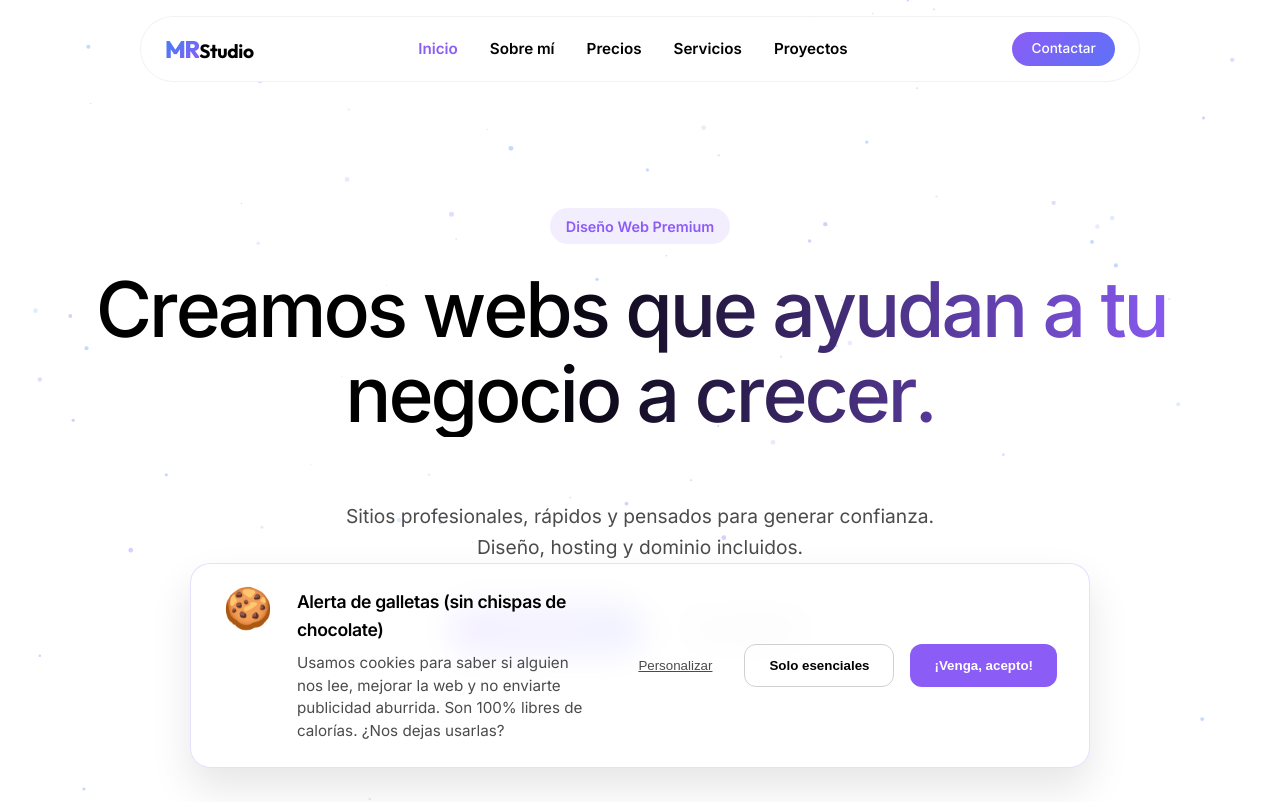
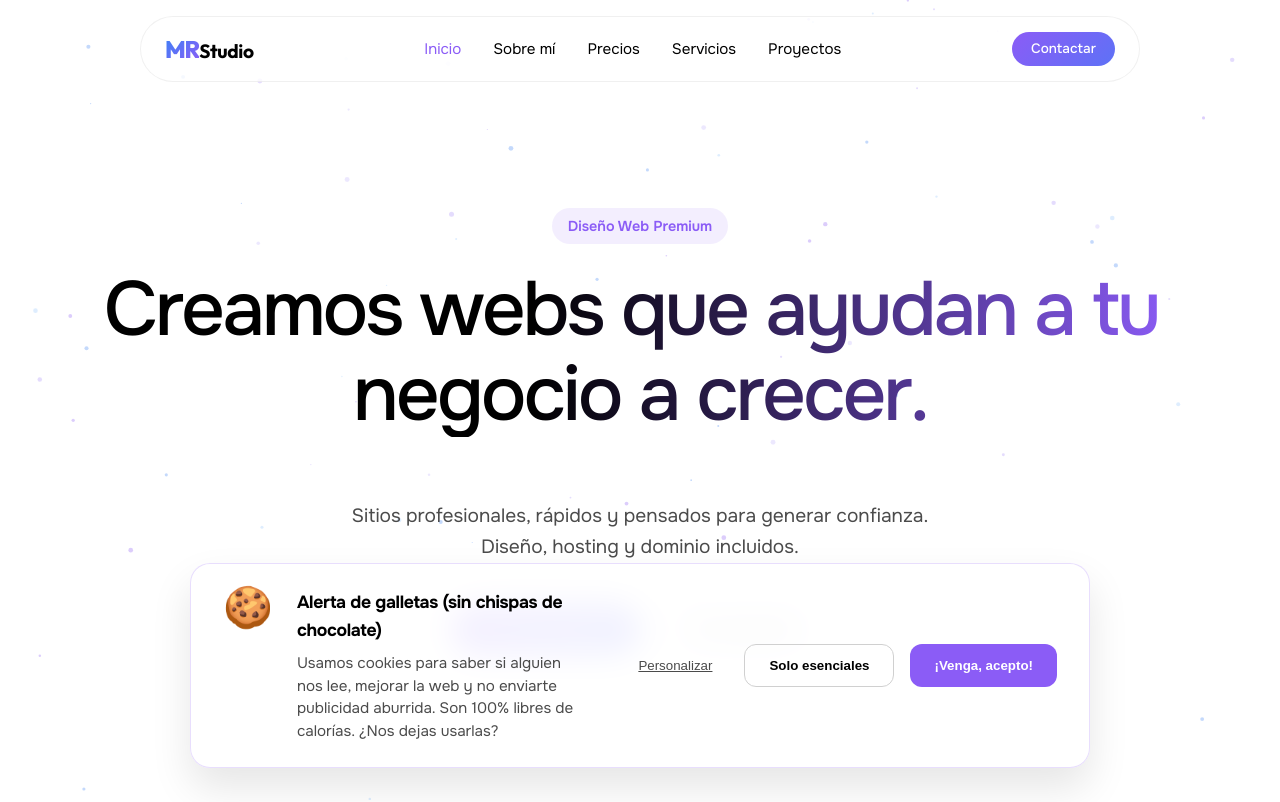
Before and after one commit to limematheuz/mrstudio, a React (Vite) app: page / in a window 1280 px wide. Shown: the top 802 px of the page. Built offline with nearby package versions, Linux system fonts and the light colour scheme.

Commit message:
style: switch to Onest font, lighten gradient, refine header blur/border, thin nav links

```diff
--- a/index.html
+++ b/index.html
@@ -9,7 +9,7 @@
     <link rel="preconnect" href="https://fonts.googleapis.com">
     <link rel="preconnect" href="https://fonts.gstatic.com" crossorigin>
     <link
-        href="https://fonts.googleapis.com/css2?family=Inter:wght@300;400;500;600&family=Playfair+Display:wght@400;500&family=Outfit:wght@400;700;800&display=swap"
+        href="https://fonts.googleapis.com/css2?family=Onest:wght@300;400;500;600;700&family=Playfair+Display:wght@400;500&family=Outfit:wght@400;700;800&display=swap"
         rel="stylesheet">
 </head>
 
--- a/src/index.css
+++ b/src/index.css
@@ -10,7 +10,7 @@
     --accent-blue: #3b82f6;
     /* Blue for gradient */
 
-    --font-sans: 'Inter', sans-serif;
+    --font-sans: 'Onest', system-ui, -apple-system, sans-serif;
 
     --radius-btn: 100px;
     --radius-card: 20px;
@@ -66,10 +66,10 @@ h4 {
     justify-content: space-between;
     align-items: center;
     padding: 0.8rem 1.5rem;
-    background: rgba(255, 255, 255, 0.85);
-    backdrop-filter: blur(12px);
-    -webkit-backdrop-filter: blur(12px);
-    border: 1px solid rgba(0, 0, 0, 0.05);
+    background: rgba(255, 255, 255, 0.6);
+    backdrop-filter: blur(24px);
+    -webkit-backdrop-filter: blur(24px);
+    border: 1px solid rgba(0, 0, 0, 0.06);
     border-radius: var(--radius-btn);
     z-index: 100;
     transition: all 0.3s ease;
@@ -78,8 +78,9 @@ h4 {
 .header.scrolled {
     top: 0.5rem;
     padding: 0.5rem 1.5rem;
-    background: rgba(255, 255, 255, 0.95);
-    box-shadow: 0 4px 20px rgba(0, 0, 0, 0.05);
+    background: rgba(255, 255, 255, 0.8);
+    box-shadow: 0 4px 20px rgba(0, 0, 0, 0.04);
+    border: 1px solid rgba(0, 0, 0, 0.08);
 }
 
 .logo {
@@ -108,7 +109,7 @@ h4 {
     align-items: center;
     gap: 2rem;
     font-size: 0.95rem;
-    font-weight: 600; /* Increased font weight as requested */
+    font-weight: 400;
 }
 
 .mobile-menu-links {
--- a/src/models/projectsData.js
+++ b/src/models/projectsData.js
@@ -1,10 +1,10 @@
 // Unified MRStudio brand gradient (purple) applied to all isometric cards
 const brandConfig = {
-    background: "linear-gradient(145deg, #0f0a1a 0%, #1e1145 20%, #4c1d95 45%, #7c3aed 65%, #8b5cf6 80%, #c4b5fd 100%)",
-    shadow: "0px 20px 40px rgba(139, 92, 246, 0.4)",
+    background: "linear-gradient(145deg, #ede9fe 0%, #ddd6fe 20%, #c4b5fd 45%, #a78bfa 65%, #8b5cf6 80%, #7c3aed 100%)",
+    shadow: "0px 20px 40px rgba(139, 92, 246, 0.35)",
     lightSpots: [
-        { top: '10%', left: '65%', size: '200px', color: 'rgba(139,92,246,0.2)' },
-        { top: '65%', left: '15%', size: '160px', color: 'rgba(196,181,253,0.15)' }
+        { top: '8%', left: '60%', size: '200px', color: 'rgba(237,233,254,0.5)' },
+        { top: '60%', left: '12%', size: '170px', color: 'rgba(196,181,253,0.35)' }
     ]
 };
 
--- a/src/styles/tokens.css
+++ b/src/styles/tokens.css
@@ -14,7 +14,7 @@
   --success-color: #10b981;
 
   /* Typography */
-  --font-base: 'Inter', system-ui, -apple-system, sans-serif;
+  --font-base: 'Onest', system-ui, -apple-system, sans-serif;
 
   /* Borders & Shadows */
   --radius-btn: 12px;
```
